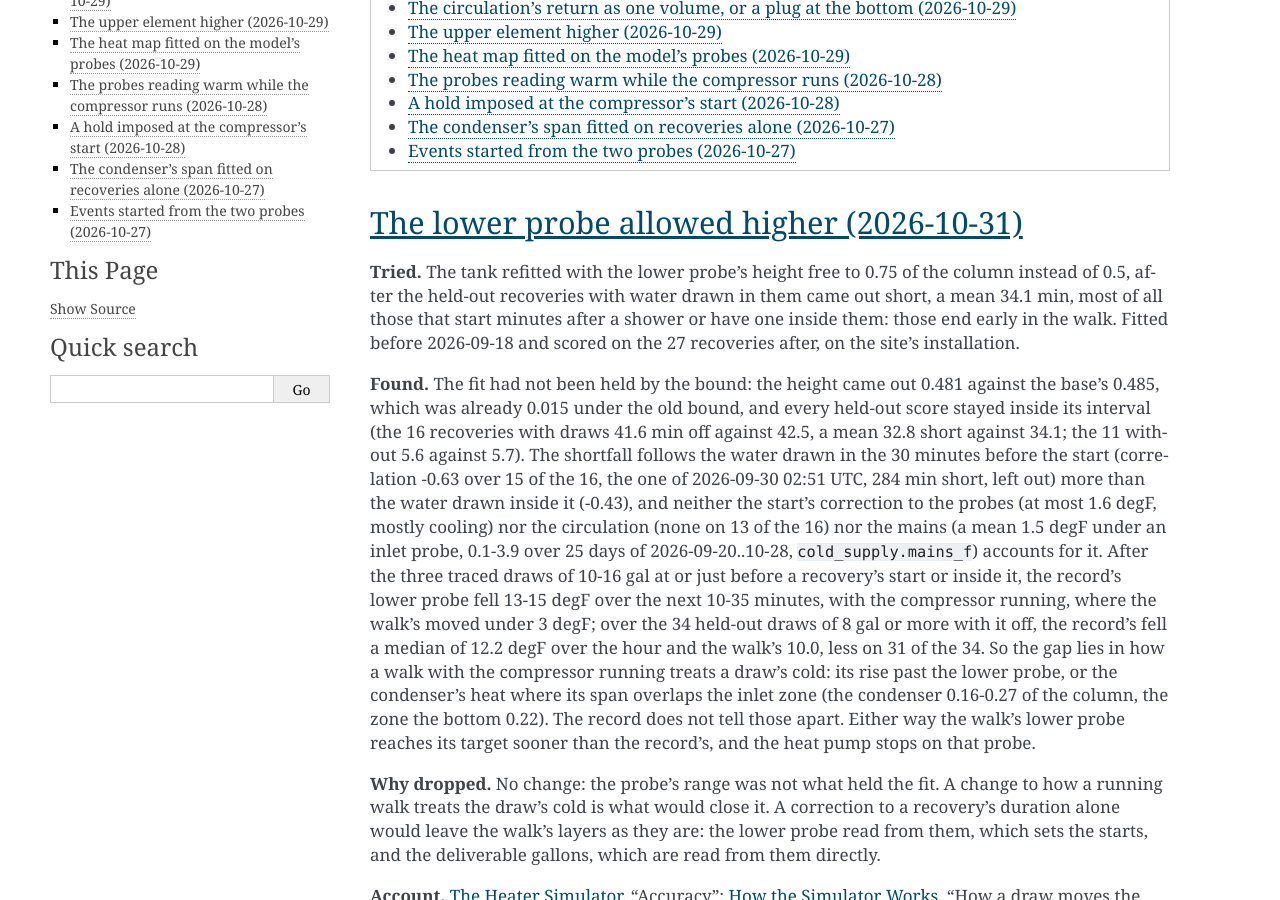
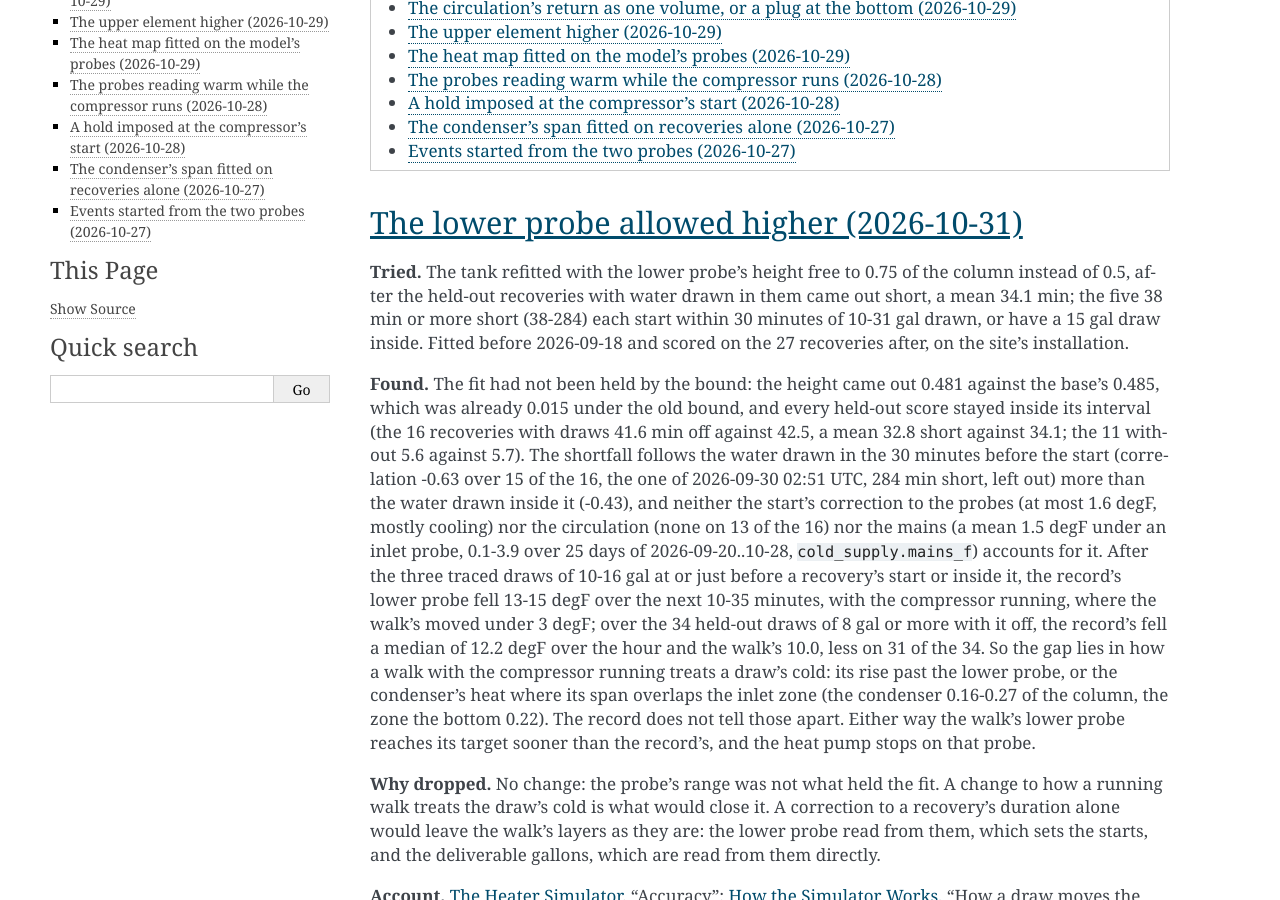
Before and after one commit to eman/nwp500-python, a Sphinx documentation site: the page built from docs/explanation/simulator-tried.rst, in a window 1280 px wide and 900 px high, scrolled down 356 px. Built offline with Sphinx 7.4.7, drawn with Linux system fonts in a browser that asks for light colours.

Commit message:
docs(sim): the short recoveries as the files measure them
The tried entry names the five 38 min or more short, as the accuracy
note does, rather than recoveries after a shower; the accuracy note
says the lower probe's fall was traced on three of them.

```diff
--- a/docs/explanation/simulator-tried.rst
+++ b/docs/explanation/simulator-tried.rst
@@ -18,11 +18,10 @@ The lower probe allowed higher (2026-10-31)
 
 **Tried.** The tank refitted with the lower probe's height free to
 0.75 of the column instead of 0.5, after the held-out recoveries with
-water drawn in them came out short, a mean 34.1 min, most of all those
-that start minutes after a shower or have one inside them: those end
-early in the walk. Fitted
-before 2026-09-18 and scored on the 27 recoveries after, on the site's
-installation.
+water drawn in them came out short, a mean 34.1 min; the five 38 min or
+more short (38-284) each start within 30 minutes of 10-31 gal drawn, or
+have a 15 gal draw inside. Fitted before 2026-09-18 and scored on the
+27 recoveries after, on the site's installation.
 
 **Found.** The fit had not been held by the bound: the height came out
 0.481 against the base's 0.485, which was already 0.015 under the old
```
Also changed, not shown: docs/explanation/simulator.rst (+5 -3 lines).
